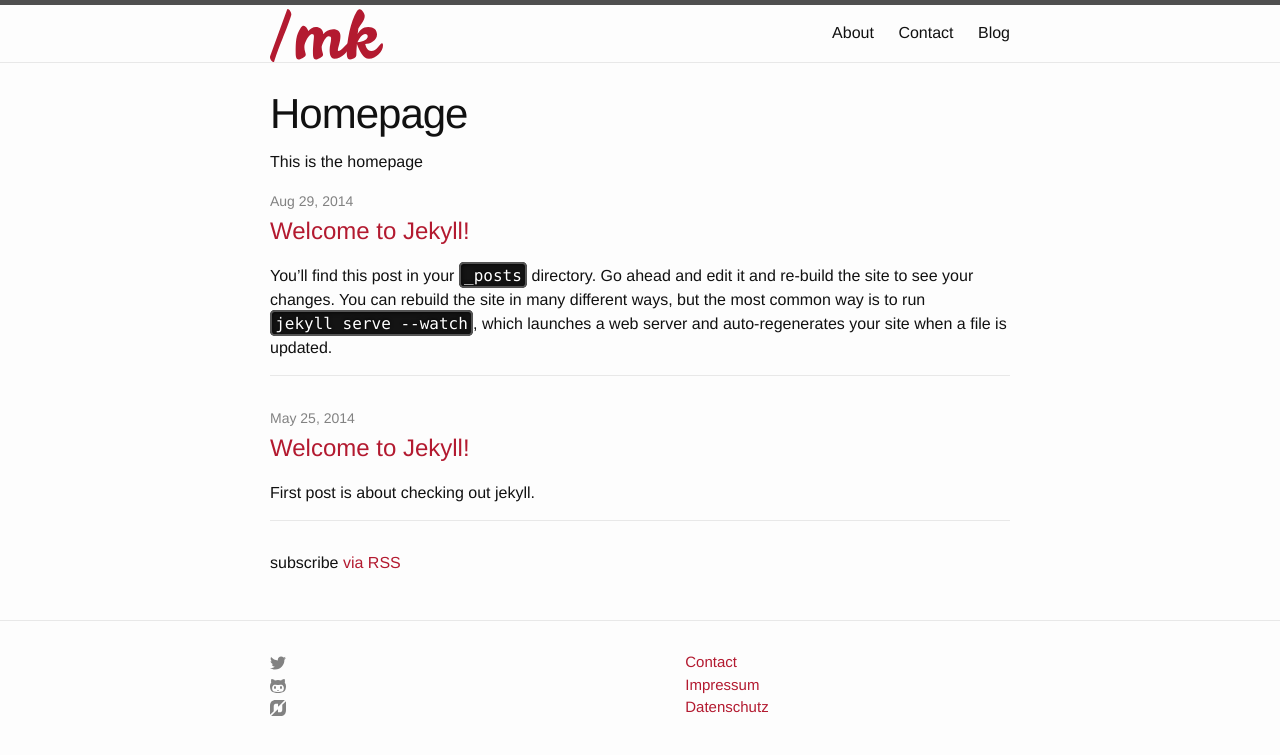
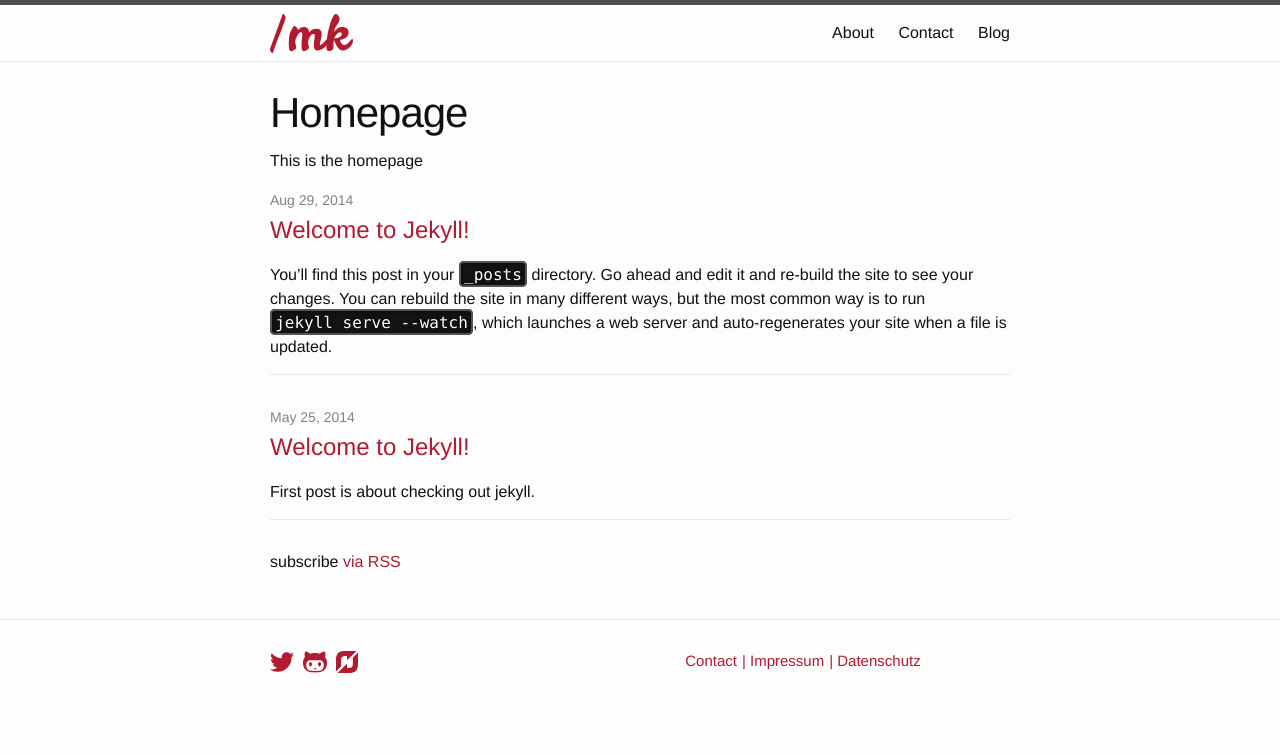
Before and after one commit to mischah/michael-kuehnel.de, a Jekyll site: the page built from index.html, in a window 1280 px wide. Shown: the top 755 px of the page. Built offline with Jekyll 4.4.1, drawn with Linux system fonts in a browser that asks for light colours.

Commit message:
Update Sass
styling foo …

```diff
--- a/_sass/_base.scss
+++ b/_sass/_base.scss
@@ -20,6 +20,7 @@ body {
 	font-weight: 300;
 	color: $text-color;
 	background-color: $background-color;
+	overflow-y: scroll;
 }
 
 
@@ -96,7 +97,7 @@ a {
 	}
 
 	&:hover {
-        color: darken($brand-color, 10%);
+		color: lighten($brand-color, 10%);
 		text-decoration: underline;
 	}
 }
@@ -134,8 +135,8 @@ blockquote {
 	@include media-query($on-laptop) {
 		max-width: -webkit-calc(800px - (#{$spacing-unit}));
 		max-width:         calc(800px - (#{$spacing-unit}));
-        padding-right: $spacing-unit / 2;
-        padding-left: $spacing-unit / 2;
+		padding-right: 20px;
+		padding-left: 20px;
 	}
 }
 
--- a/_sass/_layout.scss
+++ b/_sass/_layout.scss
@@ -11,15 +11,10 @@
 }
 
 .site-title {
-    font-size: 26px;
-    line-height: 56px;
-    letter-spacing: -1px;
-    margin-bottom: 0;
+	margin-top: 8px;
 	float: left;
-
-    &,
-    &:visited {
-        color: $grey-color-dark;
+	img {
+		height: 40px;
 	}
 }
 
@@ -44,7 +39,7 @@
 	@include media-query($on-palm) {
 		position: absolute;
 		top: 9px;
-        right: 30px;
+		right: 20px;
 		background-color: $background-color;
 		border: 1px solid $grey-color-light;
 		border-radius: 5px;
@@ -107,6 +102,41 @@
 	margin-left: 0;
 }
 
+.contact-list li {
+	display: inline;
+	&:after {
+		content: '|';
+		color: $brand-color;
+		display: inline-block;
+		margin-left: 5px;
+
+	}
+	&:last-child:after {
+		content: '';
+	}
+}
+
+.social-media-list li {
+	display: inline-block;
+	.icon > svg {
+		height: 24px;
+		width: 24px;
+		margin-right: 5px;
+		path {
+            fill: $brand-color;
+        }
+	}
+	.icon--flattr > svg {
+		height: 22px;
+		width: 22px;
+	}
+	a:hover {
+		.icon > svg path {
+			fill: lighten($brand-color, 10%);;
+		}
+	}
+}
+
 .footer-col-wrapper {
 	font-size: 15px;
 	color: $grey-color;
@@ -121,13 +151,13 @@
 }
 
 .footer-col-1 {
-    width: -webkit-calc(35% - (#{$spacing-unit} / 2));
-    width:         calc(35% - (#{$spacing-unit} / 2));
+	width: -webkit-calc(19% - (#{$spacing-unit} / 2));
+	width:         calc(19% - (#{$spacing-unit} / 2));
 }
 
 .footer-col-2 {
-    width: -webkit-calc(20% - (#{$spacing-unit} / 2));
-    width:         calc(20% - (#{$spacing-unit} / 2));
+	width: -webkit-calc(36% - (#{$spacing-unit} / 2));
+	width:         calc(36% - (#{$spacing-unit} / 2));
 }
 
 .footer-col-3 {
```
Lines whose indentation alone changed are shown as unchanged.
